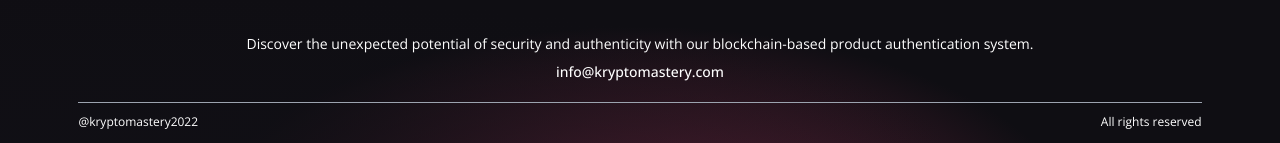
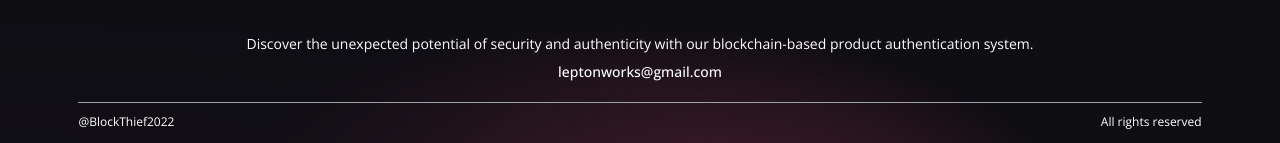
Before and after one commit to leptonworks/blocktheif-system, a React (Vite) app in the folder client/: page / in a window 1280 px wide. Shown: the part 952-1095 px from the top of the page. Built offline with nearby package versions, Linux system fonts and the light colour scheme.

Commit message:
Footer-update

```diff
--- a/client/src/components/section/footer.jsx
+++ b/client/src/components/section/footer.jsx
@@ -18,13 +18,13 @@
 
     <div className="flex justify-center items-center flex-col mt-5">
       <p className="text-white text-sm text-center">Discover the unexpected potential of security and authenticity with our blockchain-based product authentication system.</p>
-      <p className="text-white text-sm text-center font-medium mt-2">info@kryptomastery.com</p>
+      <p className="text-white text-sm text-center font-medium mt-2">leptonworks@gmail.com</p>
     </div>
 
     <div className="sm:w-[90%] w-full h-[0.25px] bg-gray-400 mt-5 " />
 
     <div className="sm:w-[90%] w-full flex justify-between items-center mt-3">
-      <p className="text-white text-left text-xs">@kryptomastery2022</p>
+      <p className="text-white text-left text-xs">@BlockThief2022</p>
       <p className="text-white text-right text-xs">All rights reserved</p>
     </div>
   </div>
```
